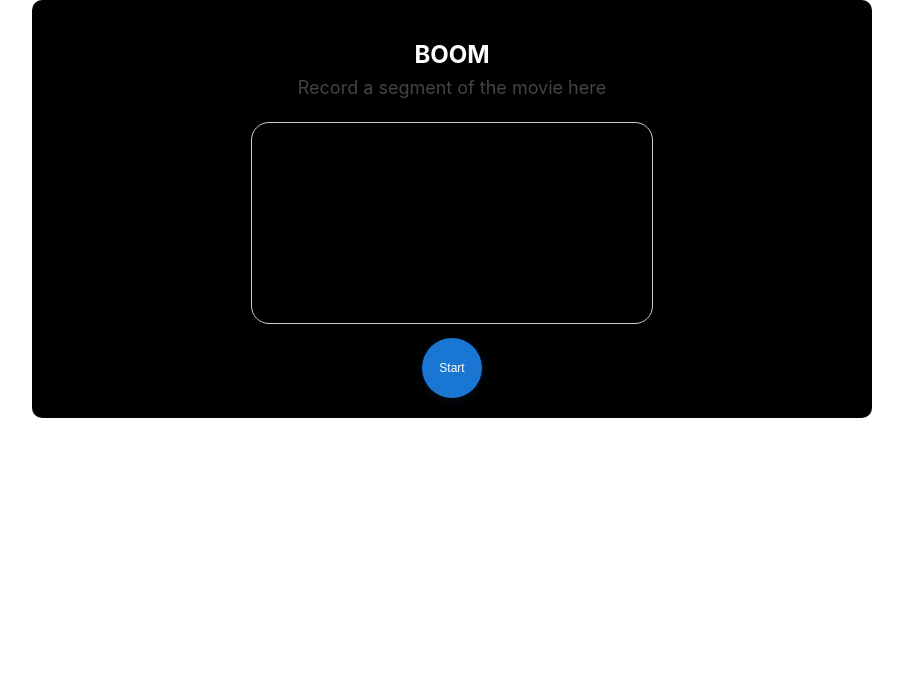
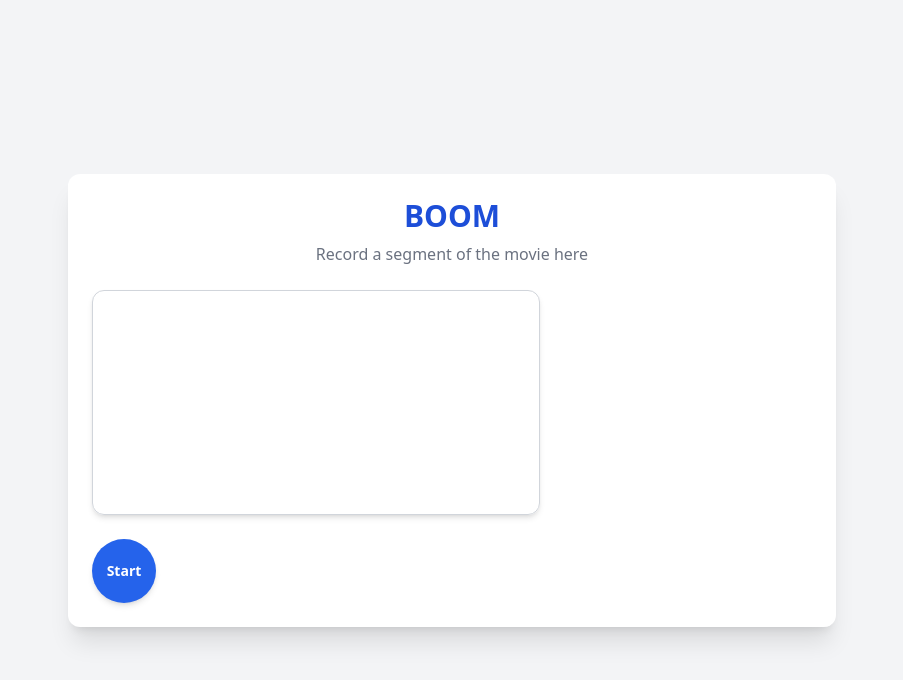
Before and after one commit to Codejibola/Boom, a React (Create React App) app: page / in a window 1280 px wide. Shown: the top 680 px of the page, without its empty margins (188-1091 px from the left). Built offline with nearby package versions, Linux system fonts and the light colour scheme; no server answers.

Commit message:
changed the UI

```diff
--- a/package.json
+++ b/package.json
@@ -35,5 +35,10 @@
       "last 1 firefox version",
       "last 1 safari version"
     ]
+  },
+  "devDependencies": {
+    "autoprefixer": "^10.4.21",
+    "postcss": "^8.5.6",
+    "tailwindcss": "^3.4.17"
   }
 }
--- /dev/null
+++ b/postcss.config.js
@@ -0,0 +1,6 @@
+module.exports = {
+  plugins: {
+    tailwindcss: {},
+    autoprefixer: {},
+  },
+}
--- a/src/components/mainPage.jsx
+++ b/src/components/mainPage.jsx
@@ -1,14 +1,13 @@
 import { useRef, useState, useEffect } from 'react';
 
 export default function VideoRecorder() {
-  const videoRef = useRef();// Reference to the video element
-  const recorderRef = useRef(); // Reference to the MediaRecorder instance
-  const chunksRef = useRef([]); // Ref to always have latest chunks
-  const [chunks, setChunks] = useState([]); // state to hold video
-  const [isRecording, setIsRecording] = useState(false); // State to track if recording is in progress
-  const [videoURL, setVideoURL] = useState(null); // State to hold the recorded video URL
+  const videoRef = useRef();
+  const recorderRef = useRef();
+  const chunksRef = useRef([]);
+  const [chunks, setChunks] = useState([]);
+  const [isRecording, setIsRecording] = useState(false);
+  const [videoURL, setVideoURL] = useState(null);
 
-  // Keep chunksRef in sync with chunks state
   useEffect(() => {
     chunksRef.current = chunks;
   }, [chunks]);
@@ -18,13 +17,13 @@ export default function VideoRecorder() {
       try {
         const stream = await navigator.mediaDevices.getUserMedia({
           video: { width: { ideal: 640 }, height: { ideal: 480 } },
-          audio: true
+          audio: true,
         });
         videoRef.current.srcObject = stream;
 
-        const recorder = new MediaRecorder(stream);// Create a MediaRecorder instance that records the stream
+        const recorder = new MediaRecorder(stream);
         recorderRef.current = recorder;
-// Set up event handlers for the MediaRecorder
+
         recorder.ondataavailable = (e) => {
           if (e.data.size > 0) setChunks((prev) => [...prev, e.data]);
         };
@@ -34,7 +33,9 @@ export default function VideoRecorder() {
             alert('No video data was recorded.');
             return;
           }
-          const blob = new Blob(chunksRef.current, { type: 'video/webm;codecs=vp8,opus' });
+          const blob = new Blob(chunksRef.current, {
+            type: 'video/webm;codecs=vp8,opus',
+          });
           const url = URL.createObjectURL(blob);
           setVideoURL(url);
           console.log('Recorded blob:', blob);
@@ -50,7 +51,6 @@ export default function VideoRecorder() {
   const startRecording = () => {
     setChunks([]);
     setVideoURL(null);
-    // Pass a timeslice to ensure ondataavailable is called
     recorderRef.current.start(100);
     setIsRecording(true);
   };
@@ -61,69 +61,51 @@ export default function VideoRecorder() {
   };
 
   return (
-    <>
-    <div style={{display: 'flex', justifyContent: 'center', alignItems: 'center', }}>
-    <div style={{ textAlign: 'center', backgroundColor: 'black', borderRadius: '10px', padding: '20px', color: '#fff', width: '50rem', }}>
-      <h2 style={{ marginBottom: 0 }}>BOOM</h2>
-      <p style={{ marginTop: 8, marginBottom: 24, fontSize: '18px', color: '#444' }}>Record a segment of the movie here</p>
-      <video ref={videoRef} autoPlay muted style={{ width: 400, border: '1px solid #ccc', borderRadius: '18px', boxShadow: '0 4px 24px rgba(0,0,0,0.18)' }} />
-      <div style={{ marginTop: 10, display: 'flex', justifyContent: 'center', alignItems: 'center' }}>
+    <div className="flex justify-center items-center min-h-screen bg-gray-100 px-4 py-10">
+      <div className="w-full max-w-3xl bg-white rounded-xl shadow-xl p-6 text-center">
+        <h2 className="text-3xl font-bold text-blue-700">BOOM</h2>
+        <p className="mt-2 text-gray-500 text-base">
+          Record a segment of the movie here
+        </p>
+
+        <video
+          ref={videoRef}
+          autoPlay
+          muted
+          className="mt-6 w-full max-w-md rounded-xl border border-gray-300 shadow-md"
+        />
+
+        <div className="mt-6">
           {!isRecording ? (
             <button
               onClick={startRecording}
-            style={{
-              width: '60px',
-              height: '60px',
-              background: '#1976d2',
-              color: '#fff',
-              border: 'none',
-              borderRadius: '50%',
-              fontSize: '16px',
-              cursor: 'pointer',
-              boxShadow: '0 2px 8px rgba(25, 118, 210, 0.15)',
-              transition: 'background 0.2s',
-              display: 'inline-flex',
-              alignItems: 'center',
-              justifyContent: 'center',
-            }}
-            onMouseOver={e => e.currentTarget.style.background = '#1565c0'}
-            onMouseOut={e => e.currentTarget.style.background = '#1976d2'}
+              className="w-16 h-16 rounded-full bg-blue-600 hover:bg-blue-700 text-white flex items-center justify-center shadow-md transition"
             >
-            <span style={{fontSize: '12px'}}>Start</span>
+              <span className="text-sm font-semibold">Start</span>
             </button>
           ) : (
             <button
               onClick={stopRecording}
-            style={{
-              width: '60px',
-              height: '60px',
-              background: '#d32f2f',
-              color: '#fff',
-              border: 'none',
-              borderRadius: '50%',
-              fontSize: '16px',
-              cursor: 'pointer',
-              boxShadow: '0 2px 8px rgba(211, 47, 47, 0.15)',
-              transition: 'background 0.2s',
-              display: 'inline-flex',
-              alignItems: 'center',
-              justifyContent: 'center',
-            }}
-            onMouseOver={e => e.currentTarget.style.background = '#b71c1c'}
-            onMouseOut={e => e.currentTarget.style.background = '#d32f2f'}
+              className="w-16 h-16 rounded-full bg-red-600 hover:bg-red-700 text-white flex items-center justify-center shadow-md transition"
             >
-            <span style={{fontSize: '12px'}}>Stop</span>
+              <span className="text-sm font-semibold">Stop</span>
             </button>
           )}
         </div>
+
         {videoURL && (
-        <div style={{ marginTop: 20 }}>
-          <h3>Recorded Video Preview</h3>
-          <video src={videoURL} controls style={{ width: 400, border: '1px solid #ccc', borderRadius: '18px', boxShadow: '0 4px 24px rgba(0,0,0,0.18)' }} />
+          <div className="mt-8">
+            <h3 className="text-lg font-medium text-gray-800 mb-2">
+              Recorded Video Preview
+            </h3>
+            <video
+              src={videoURL}
+              controls
+              className="w-full max-w-md rounded-xl border border-gray-300 shadow-md"
+            />
           </div>
         )}
       </div>
     </div>
-    </>
   );
 }
--- a/src/index.css
+++ b/src/index.css
@@ -1,13 +1,3 @@
-body {
-  margin: 0;
-  font-family: -apple-system, BlinkMacSystemFont, 'Segoe UI', 'Roboto', 'Oxygen',
-    'Ubuntu', 'Cantarell', 'Fira Sans', 'Droid Sans', 'Helvetica Neue',
-    sans-serif;
-  -webkit-font-smoothing: antialiased;
-  -moz-osx-font-smoothing: grayscale;
-}
-
-code {
-  font-family: source-code-pro, Menlo, Monaco, Consolas, 'Courier New',
-    monospace;
-}
+@tailwind base;
+@tailwind components;
+@tailwind utilities;
--- /dev/null
+++ b/tailwind.config.js
@@ -0,0 +1,10 @@
+// tailwind.config.js
+module.exports = {
+  content: [
+    "./src/**/*.{js,jsx,ts,tsx}", // Tailwind scans these files
+  ],
+  theme: {
+    extend: {},
+  },
+  plugins: [],
+};
```
Also changed, not shown: 1 other file (tests, documents, lock files or other folders). Lines whose indentation alone changed are shown as unchanged.
